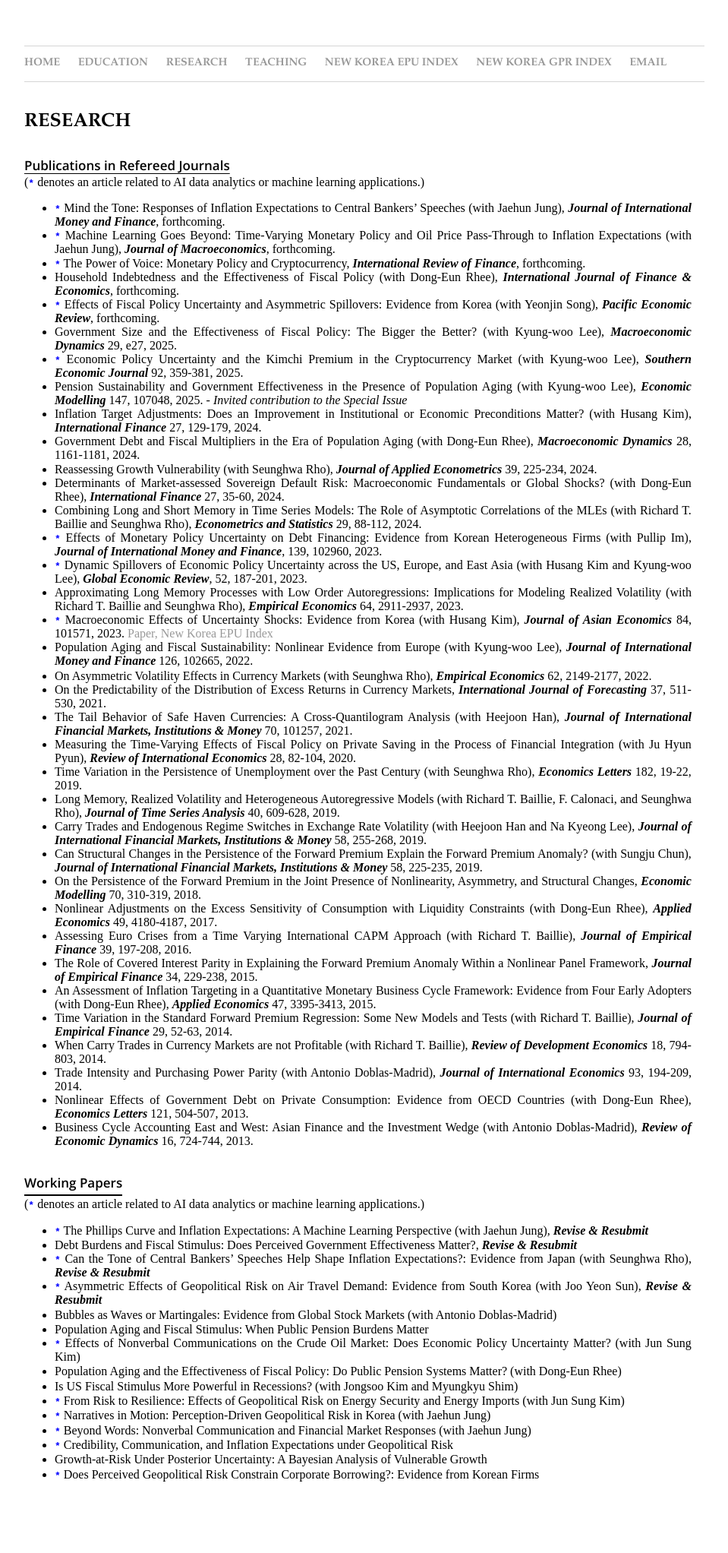
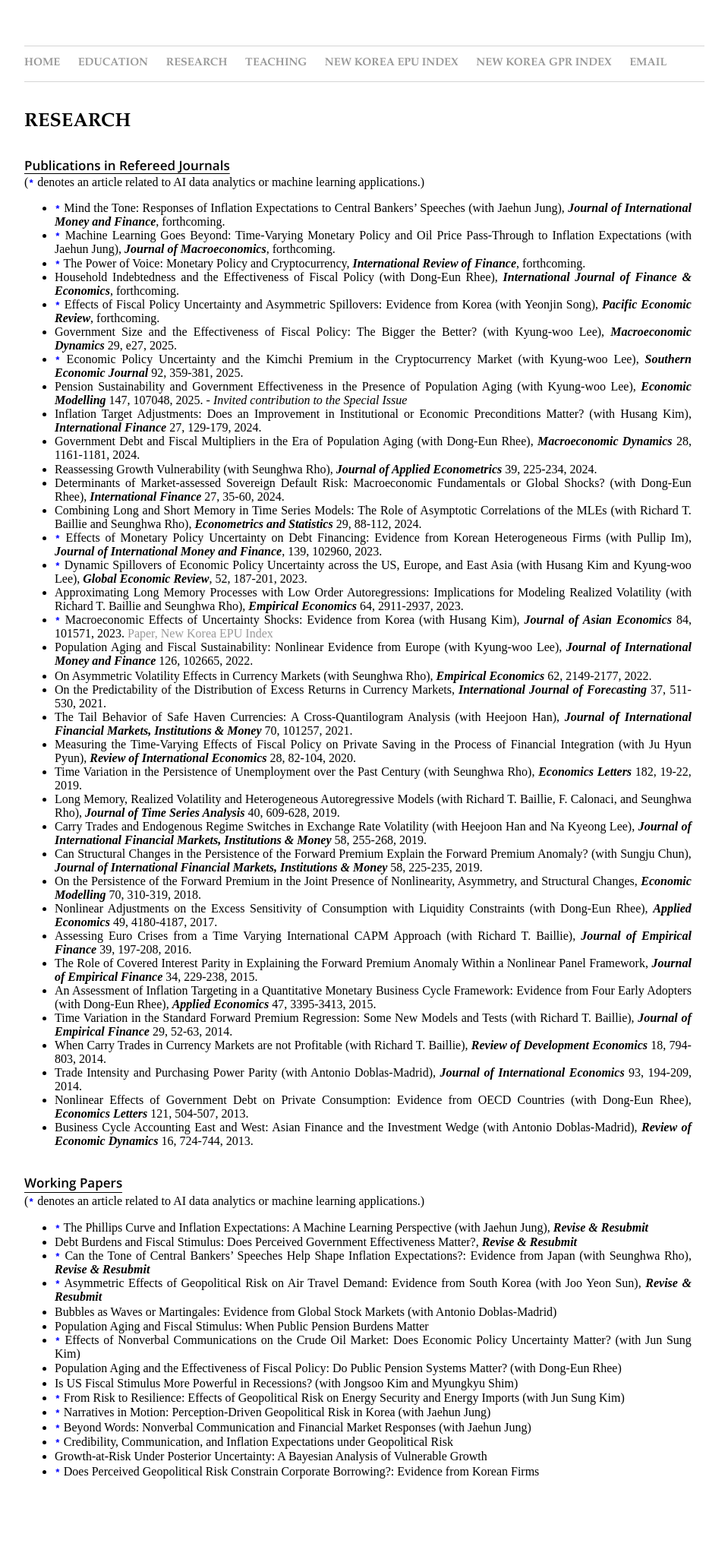
Before and after one commit to dooyeoncho/dooyeoncho.github.io, a Jekyll site: the page built from pages/research.html, in a window 1280 px wide. Shown: the whole page at 76% size, without its empty margins (160-1119 px from the left). Built offline with Jekyll 4.4.1, drawn with Linux system fonts in a browser that asks for light colours.

Commit message:
Update research.html

```diff
--- a/pages/research.html
+++ b/pages/research.html
@@ -68,7 +68,7 @@ span {
                 </ul>
 		</div>&nbsp;
 
-<div><b><p style="font-family: 'Open Sans', sans-serif; font-size: 17px; font-weight: 800; color: black; border-bottom: 2px solid black; display: inline-block; padding-bottom: 4px; margin: 0;">Working Papers</font></p></b> </div></li>(<code style="color : blue"><b>*</b></code> denotes an article related to AI data analytics or machine learning applications.)</li></div>
+<div><b><p style="font-family: 'Open Sans', sans-serif; font-size: 17px; font-weight: 800; color: black; border-bottom: 1px solid black; display: inline-block; padding-bottom: 1px; margin: 0;">Working Papers</font></p></b> </div></li>(<code style="color : blue"><b>*</b></code> denotes an article related to AI data analytics or machine learning applications.)</li></div>
 	<ul>
 		<span><li><code style="color : blue"><b>*</b></code> The Phillips Curve and Inflation Expectations: A Machine Learning Perspective (with Jaehun Jung), <em property="italic"><b>Revise & Resubmit</b></em></li></span>
 		<span><li>Debt Burdens and Fiscal Stimulus: Does Perceived Government Effectiveness Matter?, <em property="italic"><b>Revise & Resubmit</b></em></li></span>
```
